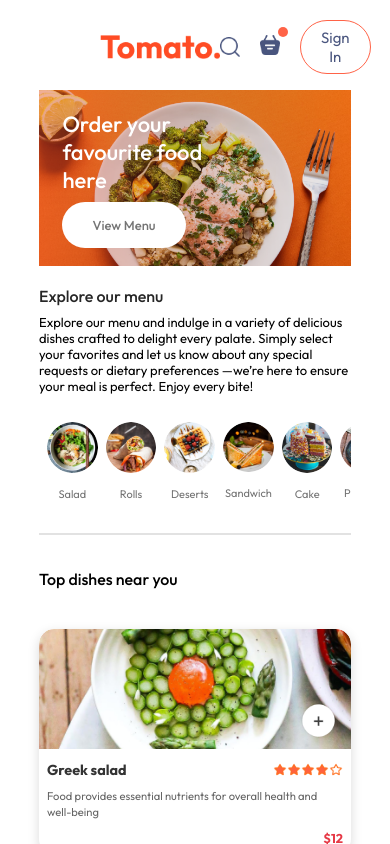
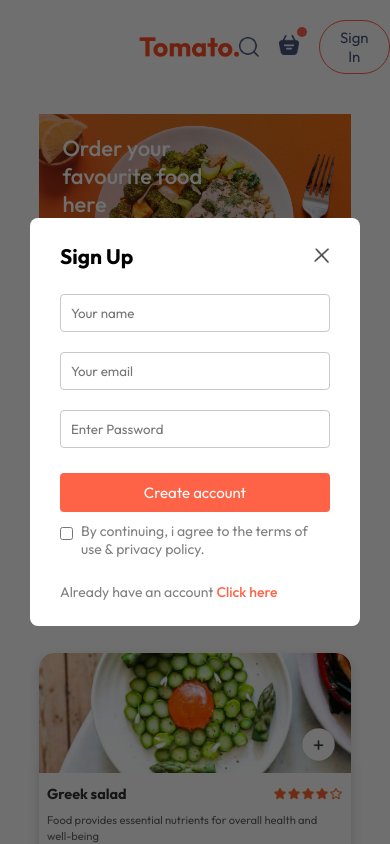
Before and after one commit to iammahesh123/Food-Delivery-App, a React (Vite) app in the folder frontend/: page / in a window 390 px wide. Both pictures are taken after a click on the button "Sign In". Shown: the top 844 px of the page. Built offline with nearby package versions, Linux system fonts and the light colour scheme.

Commit message:
Add LoginPopup Component

```diff
--- a/frontend/src/App.jsx
+++ b/frontend/src/App.jsx
@@ -1,23 +1,27 @@
-import React from 'react'
+import React, { useState } from 'react'
 import Navbar from './components/Navbar/Navbar'
 import { Route, Routes } from 'react-router-dom'
 import Home from './pages/Home/Home'
 import Cart from './pages/Cart/Cart'
 import Order from './pages/PlaceOrder/PlaceOrder'
 import Footer from './components/Footer/Footer'
+import LoginPopup from './components/LoginPopup/LoginPopup'
 
 const App = () => {
+  const [showLogin, setShowLogin] = useState(false)
+
   return (
     <>
+      {showLogin && <LoginPopup setShowLogin = {setShowLogin}/>}
       <div className='app'>
-      <Navbar />
+        <Navbar setShowLogin={setShowLogin} />
         <Routes>
           <Route path='/' element={<Home />} />
           <Route path='/cart' element={<Cart />} />
           <Route path='/order' element={<Order />} />
         </Routes>
       </div>
-    <Footer/>
+      <Footer />
     </>
   )
 }
--- a/frontend/src/components/Header/Header.css
+++ b/frontend/src/components/Header/Header.css
@@ -1,6 +1,6 @@
 .header {
     height: 34vw;
-    margin-top: 90px;
+    margin-top: 30px;
     background: url('/header_img.png') no-repeat center center;
     background-size: cover;
     position: relative;
--- /dev/null
+++ b/frontend/src/components/LoginPopup/LoginPopup.css
@@ -0,0 +1,74 @@
+.login-popup {
+    position: absolute;
+    z-index: 100;
+    width: 100%;
+    height: 100%;
+    background-color: #00000090;
+    display: grid;
+}
+
+.login-popup-container {
+    place-self: center;
+    width: max(23vw, 330px) ;
+    color: #808080;
+    background-color: white;
+    display: flex;
+    flex-direction: column;
+    gap: 25px;
+    padding: 25px 30px;
+    border-radius: 8px;
+    font-size: 14px;
+    animation: fadeIn 0.5s;
+}
+
+.login-popup-title {
+    display: flex;
+    justify-content: space-between;
+    align-items: center;
+    color: black;
+}
+
+.login-popup-title img{
+    width: 16px;
+    cursor: pointer;
+}
+
+.login-popup-inputs {
+    display: flex;
+    flex-direction: column;
+    gap: 20px;
+}
+
+.login-popup-inputs input {
+    outline: none;
+    border: 1px solid #c9c9c9;
+    padding: 10px;
+    border-radius: 4px;
+}
+
+.login-popup-container button {
+    border: none;
+    padding:10px;
+    border-radius: 4px;
+    color: white;
+    background-color: tomato;
+    font-size: 15px;
+    cursor: pointer;
+}
+
+.login-popup-condition {
+    display: flex;
+    align-items: start;
+    gap: 8px;
+    margin-top: -15px;
+}
+
+.login-popup-condition input {
+    margin-top: 5px;
+}
+
+.login-popup p span {
+    color: tomato;
+    font-weight: 500;
+    cursor: pointer;
+}
--- /dev/null
+++ b/frontend/src/components/LoginPopup/LoginPopup.jsx
@@ -0,0 +1,37 @@
+import React, { useState } from 'react'
+import './LoginPopup.css'
+import { assets } from '../../assets/assets'
+
+const LoginPopup = ({ setShowLogin }) => {
+    const [currentState, setCurrentState] = useState("Sign Up")
+    return (
+        <div className='login-popup'>
+            <form className="login-popup-container">
+                <div className="login-popup-title">
+                    <h2>{currentState}</h2>
+                    <img onClick={() => setShowLogin(false)} src={assets.cross_icon} alt="" className="src" />
+                </div>
+                <div className="login-popup-inputs">
+                    {currentState === "Login" ? <></> : <input type="text" placeholder='Your name' name="" id="" required />}
+                    <input type="email" placeholder="Your email" name="" id="" required />
+                    <input type="password" placeholder='Enter Password' name="" id="" required />
+                </div>
+                <button type="submit">
+                    {currentState === "Sign Up" ? "Create account" : "Login"}
+                </button>
+                <div className="login-popup-condition">
+                    <input type="checkbox" name="" id="" required />
+                    <p>By continuing, i agree to the terms of use & privacy policy.</p>
+                </div>
+                {currentState === "Login"?
+                <p>Create a new account? <span onClick={()=>setCurrentState("Sign Up")}>Click here</span></p>:
+                <p>Already have an account <span onClick={()=>setCurrentState("Login")}>Click here</span></p>}
+
+
+            </form>
+
+        </div>
+    )
+}
+
+export default LoginPopup
--- a/frontend/src/components/Navbar/Navbar.css
+++ b/frontend/src/components/Navbar/Navbar.css
@@ -1,24 +1,21 @@
+/* Navbar styles */
 .navbar {
     padding: 20px 40px 10px 100px;
     display: flex;
     justify-content: space-between;
     align-items: center;
-    position: fixed;
+
     width: 100%;
-    /* Ensure the navbar takes full width */
     top: 0;
-    /* Position at the top of the viewport */
     left: 0;
-    /* Ensure the navbar is aligned to the left */
     z-index: 1000;
-    /* Ensure it's above other content */
     background-color: #fff;
-    /* Optional: Change background color for better contrast */
-
 }
 
 .navbar .logo {
     width: 150px;
+    /* Default width */
+    transition: width 0.3s;
 }
 
 .navbar-menu {
@@ -29,12 +26,14 @@
     font-size: 18px;
 }
 
+/* Navbar right section styles */
 .navbar-right {
     display: flex;
     align-items: center;
     gap: 40px;
 }
 
+/* Button styles */
 .navbar button {
     background: transparent;
     font-size: 16px;
@@ -50,15 +49,18 @@
     background-color: #fff4f2;
 }
 
+/* Active link styles */
 .navbar .active {
     padding-bottom: 2px;
     border-bottom: 2px solid #49557e;
 }
 
+/* List item cursor */
 .navbar li {
     cursor: pointer;
 }
 
+/* Search icon styles */
 .navbar-search-icon {
     position: relative;
 }
@@ -119,11 +121,21 @@
         padding: 7px 20px;
         font-size: 15px;
     }
+
+    /* Center the logo on smaller screens */
+    .navbar .logo {
+        margin: 0 auto; /* Center the logo */
+    }
 }
 
+/* Hide menu items on smaller screens */
 @media (max-width: 715px) {
-
     .navbar-menu {
         display: none;
     }
+
+    .navbar .logo {
+        width: 100px; /* Focused logo width for smaller screens */
+        margin: 0 auto; /* Center the logo */
+    }
 }
--- a/frontend/src/components/Navbar/Navbar.jsx
+++ b/frontend/src/components/Navbar/Navbar.jsx
@@ -1,17 +1,18 @@
 import React, { useState } from 'react'
 import './Navbar.css'
-import {assets} from '../../assets/assets'
+import { assets } from '../../assets/assets'
+import {Link } from 'react-router-dom'
 
-const Navbar = () => {
+const Navbar = ({setShowLogin}) => {
     const [menu, setMenu] = useState("home")
     return (
         <div className='navbar'>
             <img src={assets.logo} alt="" className="logo" />
             <ul className="navbar-menu">
-            <li onClick={() => setMenu("home")} className={menu == "home" ? "active":""}>Home</li>
-            <li onClick={() => setMenu("menu")} className={menu == "menu" ? "active":""}>Menu</li>
-            <li onClick={() => setMenu("mobile app")} className={menu == "mobile app" ? "active":""}>Mobile APP</li>
-            <li onClick={() => setMenu("contact us")} className={menu == "contact us" ? "active":""}>Contact Us</li>
+                <Link to='/'  onClick={() => setMenu("home")} className={menu == "home" ? "active" : ""}>Home</Link>
+                <a href="#explore-menu" onClick={() => setMenu("menu")} className={menu == "menu" ? "active" : ""}>Menu</a>
+                <a href="#app-download" onClick={() => setMenu("mobile app")} className={menu == "mobile app" ? "active" : ""}>Mobile APP</a>
+                <a href="#footer" onClick={() => setMenu("contact us")} className={menu == "contact us" ? "active" : ""}>Contact Us</a>
             </ul>
             <div className="navbar-right">
                 <img src={assets.search_icon} alt="" />
@@ -19,7 +20,7 @@
                     <img src={assets.basket_icon} alt="" />
                     <div className="dot"></div>
                 </div>
-            <button>Sign In</button>
+                <button onClick={() => setShowLogin(true)}>Sign In</button>
             </div>
 
         </div>
--- a/frontend/src/index.css
+++ b/frontend/src/index.css
@@ -7,6 +7,7 @@
   margin: 0;
   box-sizing: border-box;
   font-family: outfit;
+  scroll-behavior: smooth;
 }
 
 body {
```
Lines whose indentation alone changed are shown as unchanged.
